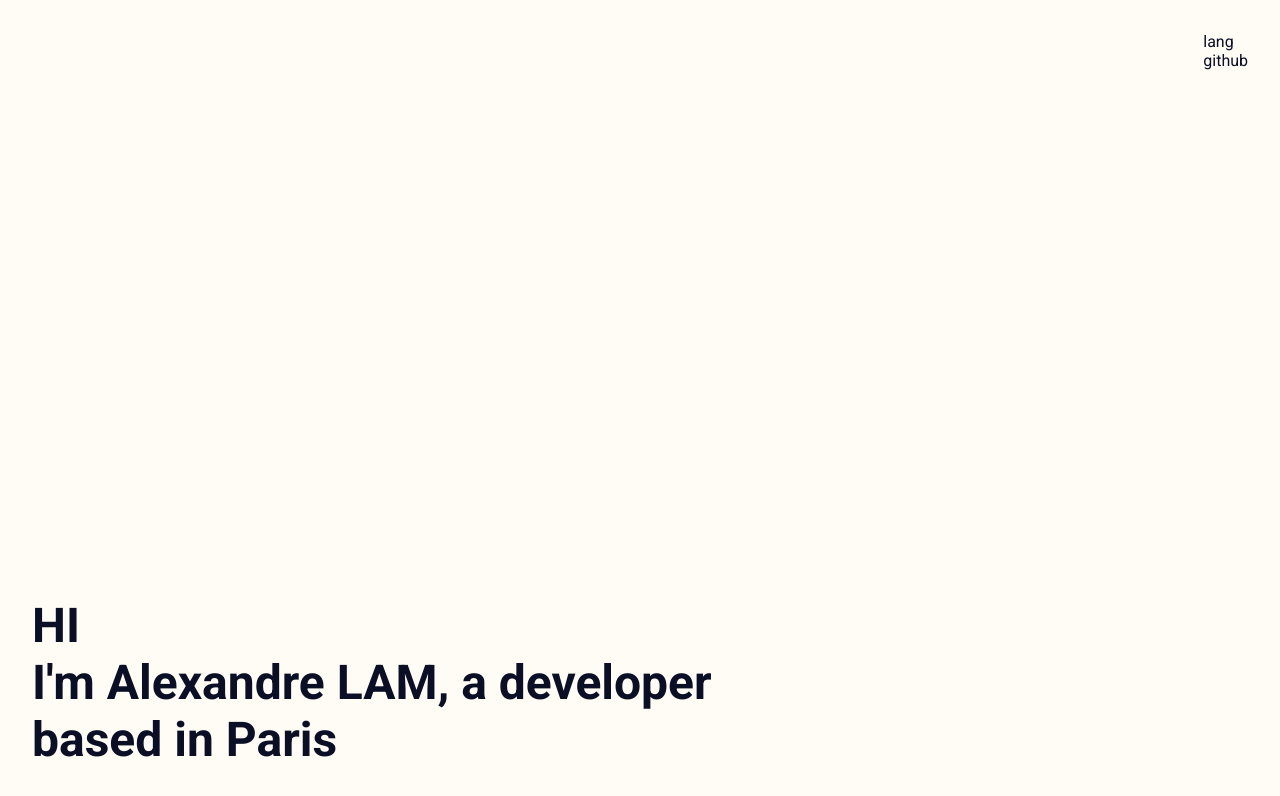
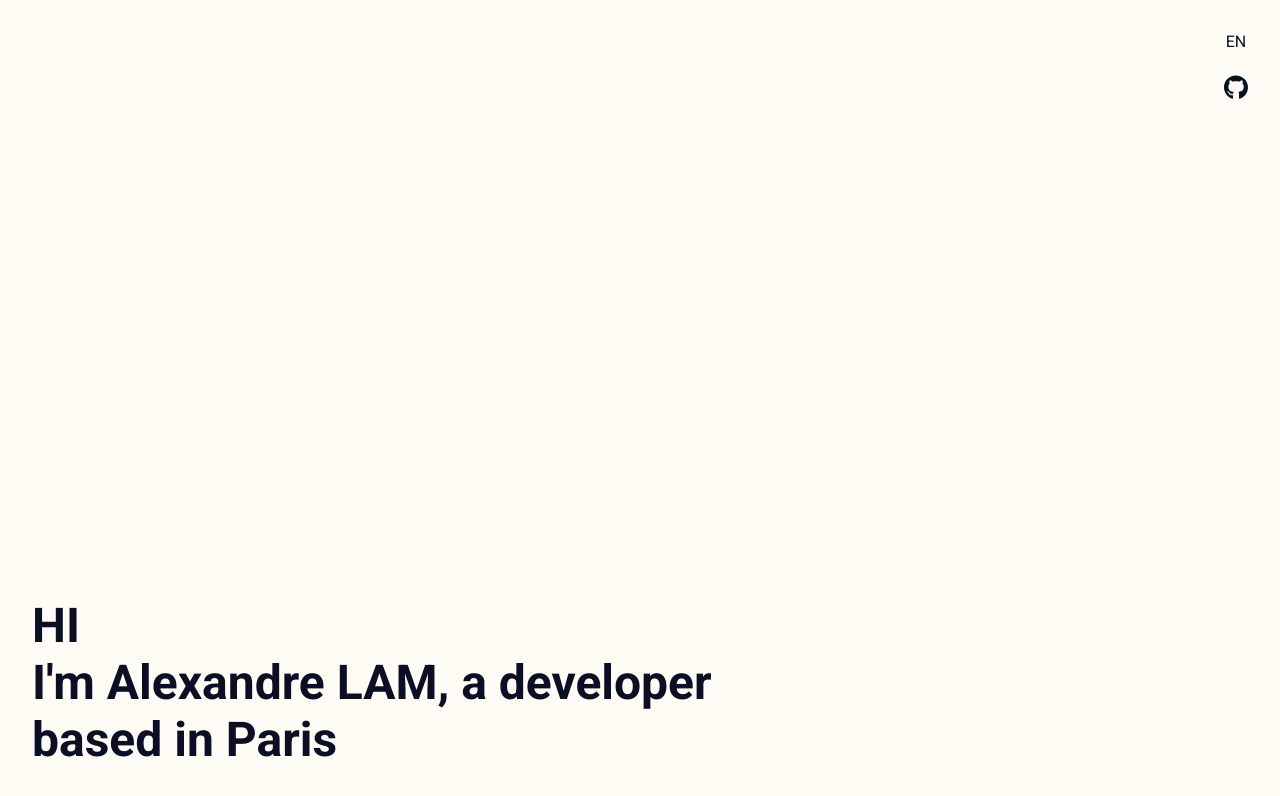
Before and after one commit to alexandrelam/portfolio, a Nuxt app: page / in a window 1280 px wide. Shown: the top 796 px of the page. Built offline with nearby package versions, Linux system fonts and the light colour scheme.

Commit message:
added git and lang icons

```diff
--- /dev/null
+++ b/components/icons/Github.vue
@@ -0,0 +1,30 @@
+<script>
+export default {
+  name: "IGithub",
+};
+</script>
+
+<template>
+  <svg
+    aria-hidden="true"
+    focusable="false"
+    data-prefix="fab"
+    data-icon="github"
+    role="img"
+    xmlns="http://www.w3.org/2000/svg"
+    viewBox="0 0 496 512"
+    class="size"
+  >
+    <path
+      fill="currentColor"
+      d="M165.9 397.4c0 2-2.3 3.6-5.2 3.6-3.3.3-5.6-1.3-5.6-3.6 0-2 2.3-3.6 5.2-3.6 3-.3 5.6 1.3 5.6 3.6zm-31.1-4.5c-.7 2 1.3 4.3 4.3 4.9 2.6 1 5.6 0 6.2-2s-1.3-4.3-4.3-5.2c-2.6-.7-5.5.3-6.2 2.3zm44.2-1.7c-2.9.7-4.9 2.6-4.6 4.9.3 2 2.9 3.3 5.9 2.6 2.9-.7 4.9-2.6 4.6-4.6-.3-1.9-3-3.2-5.9-2.9zM244.8 8C106.1 8 0 113.3 0 252c0 110.9 69.8 205.8 169.5 239.2 12.8 2.3 17.3-5.6 17.3-12.1 0-6.2-.3-40.4-.3-61.4 0 0-70 15-84.7-29.8 0 0-11.4-29.1-27.8-36.6 0 0-22.9-15.7 1.6-15.4 0 0 24.9 2 38.6 25.8 21.9 38.6 58.6 27.5 72.9 20.9 2.3-16 8.8-27.1 16-33.7-55.9-6.2-112.3-14.3-112.3-110.5 0-27.5 7.6-41.3 23.6-58.9-2.6-6.5-11.1-33.3 2.6-67.9 20.9-6.5 69 27 69 27 20-5.6 41.5-8.5 62.8-8.5s42.8 2.9 62.8 8.5c0 0 48.1-33.6 69-27 13.7 34.7 5.2 61.4 2.6 67.9 16 17.7 25.8 31.5 25.8 58.9 0 96.5-58.9 104.2-114.8 110.5 9.2 7.9 17 22.9 17 46.4 0 33.7-.3 75.4-.3 83.6 0 6.5 4.6 14.4 17.3 12.1C428.2 457.8 496 362.9 496 252 496 113.3 383.5 8 244.8 8zM97.2 352.9c-1.3 1-1 3.3.7 5.2 1.6 1.6 3.9 2.3 5.2 1 1.3-1 1-3.3-.7-5.2-1.6-1.6-3.9-2.3-5.2-1zm-10.8-8.1c-.7 1.3.3 2.9 2.3 3.9 1.6 1 3.6.7 4.3-.7.7-1.3-.3-2.9-2.3-3.9-2-.6-3.6-.3-4.3.7zm32.4 35.6c-1.6 1.3-1 4.3 1.3 6.2 2.3 2.3 5.2 2.6 6.5 1 1.3-1.3.7-4.3-1.3-6.2-2.2-2.3-5.2-2.6-6.5-1zm-11.4-14.7c-1.6 1-1.6 3.6 0 5.9 1.6 2.3 4.3 3.3 5.6 2.3 1.6-1.3 1.6-3.9 0-6.2-1.4-2.3-4-3.3-5.6-2z"
+      class=""
+    ></path>
+  </svg>
+</template>
+
+<style lang="scss" scoped>
+.size {
+  width: 24px;
+}
+</style>
--- a/components/sections/Hero.vue
+++ b/components/sections/Hero.vue
@@ -1,5 +1,11 @@
 <script>
-export default {};
+import IGithub from "~/components/icons/Github";
+
+export default {
+  components: {
+    IGithub,
+  },
+};
 </script>
 
 <template lang="pug">
@@ -9,8 +15,10 @@ section.hero
     h2 I'm Alexandre LAM, a developer
     h2 based in Paris
   .icons
-    span lang
-    span github
+    a(href="#")
+      span EN
+    a(href="https://github.com/alexandrelam" target="_blank")
+      IGithub.git
 </template>
 
 <style lang="scss" scoped>
@@ -29,6 +37,10 @@ section.hero
     position: absolute;
     top: 2rem;
     right: 2rem;
+    display: flex;
+    flex-direction: column;
+    align-items: center;
+    gap: 24px;
 
     span {
       display: block;
--- a/pages/index.vue
+++ b/pages/index.vue
@@ -25,6 +25,11 @@ export default {
   background-color: var(--background);
 }
 
+a {
+  text-decoration: none;
+  color: inherit;
+}
+
 h2 {
   margin: 0;
 }
```
